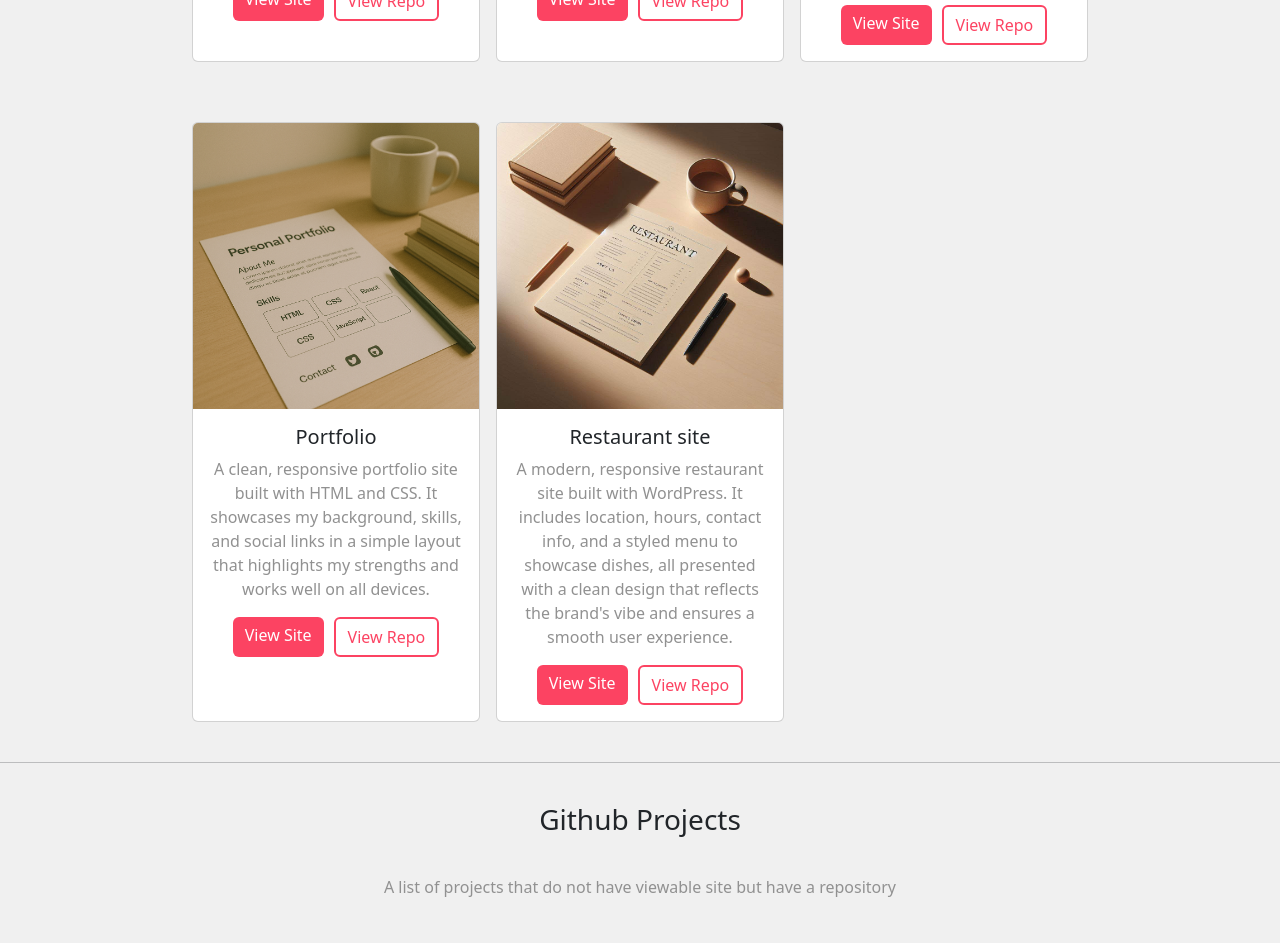
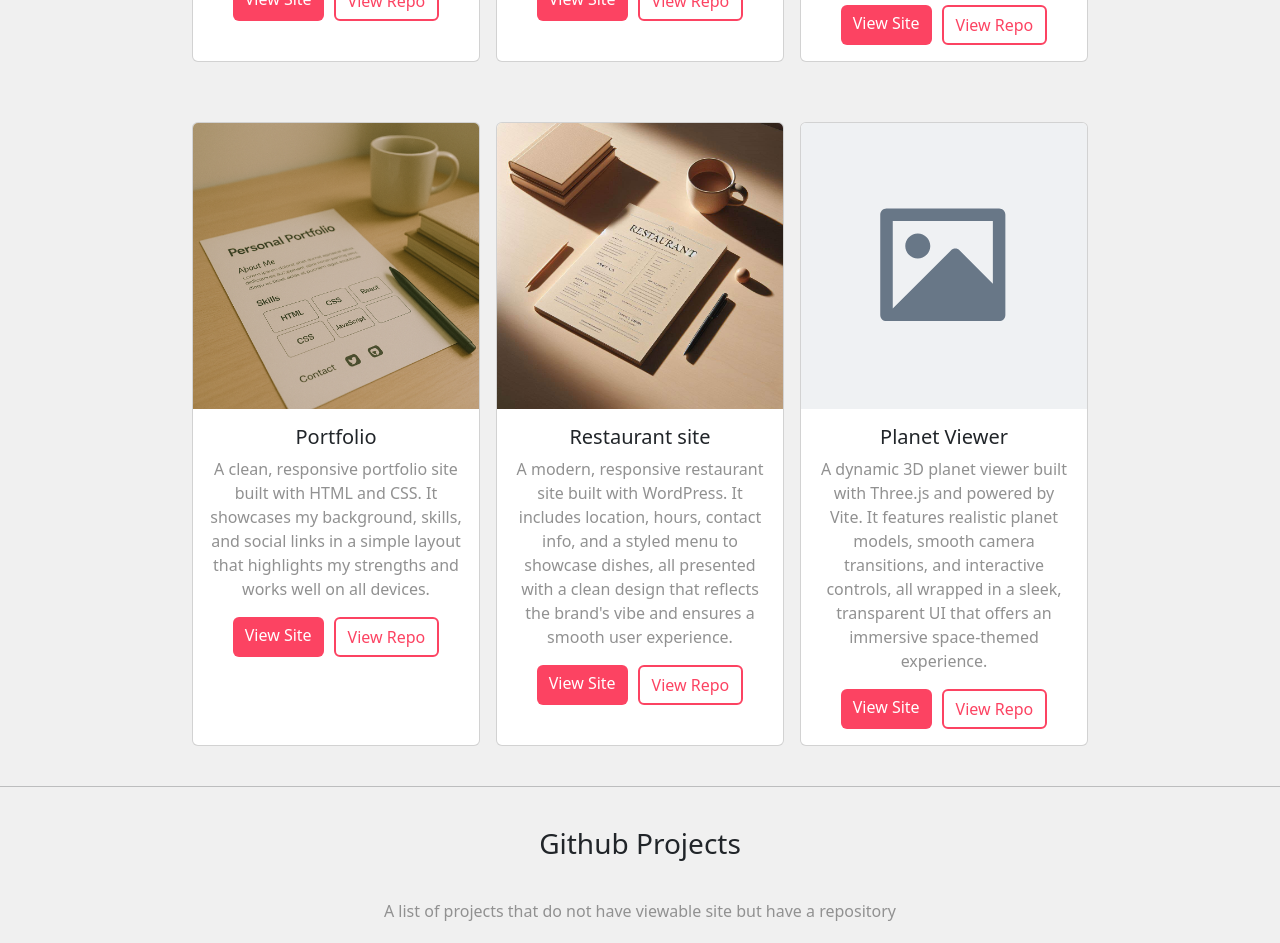
Before and after one commit to brendo0npillay/projects-storage, a React (Create React App) app: page / in a window 1280 px wide. Shown: the part 1400-2343 px from the top of the page. Built offline with nearby package versions, Linux system fonts and the light colour scheme.

Commit message:
added planet site

```diff
--- a/src/components/Projects.js
+++ b/src/components/Projects.js
@@ -4,6 +4,7 @@ import weather from "../assets/weather.png";
 import memory from "../assets/memory.png";
 import portfolio from "../assets/portfolio.png";
 import restaurant from "../assets/restaurant.jpg";
+import holder from "../assets/placeholder.svg";
 
 export default function Projects() {
   const projects = [
@@ -47,6 +48,14 @@ export default function Projects() {
       link: "https://kitch3n.great-site.net/?i=2",
       img: restaurant,
     },
+    {
+      name: "Planet Viewer",
+      description:
+        "A dynamic 3D planet viewer built with Three.js and powered by Vite. It features realistic planet models, smooth camera transitions, and interactive controls, all wrapped in a sleek, transparent UI that offers an immersive space-themed experience.",
+      gitLink: "https://github.com/brendo0npillay/planet-view",
+      link: "https://planet-view.onrender.com/",
+      img: holder,
+    },
   ];
   return (
     <div className="projectContainer">
@@ -60,7 +69,12 @@ export default function Projects() {
               <Card.Title>{item.name}</Card.Title>
               <Card.Text>{item.description}</Card.Text>
               <div className="buttons">
-                <Button className="butn" href={item.link} target="_blank" variant="primary">
+                <Button
+                  className="butn"
+                  href={item.link}
+                  target="_blank"
+                  variant="primary"
+                >
                   View Site
                 </Button>
                 <Button
```
Also changed, not shown: src/assets/placeholder.svg (added).
